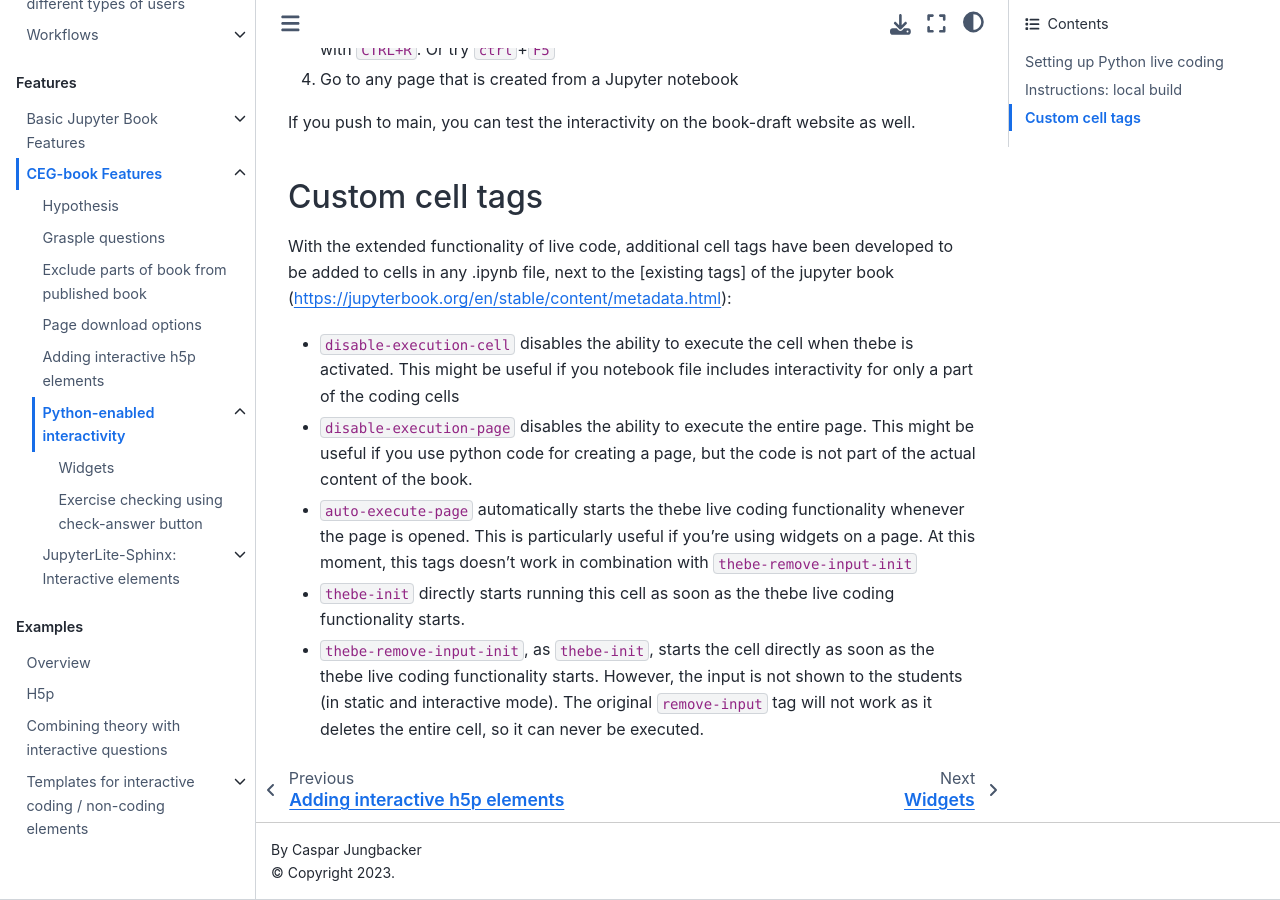
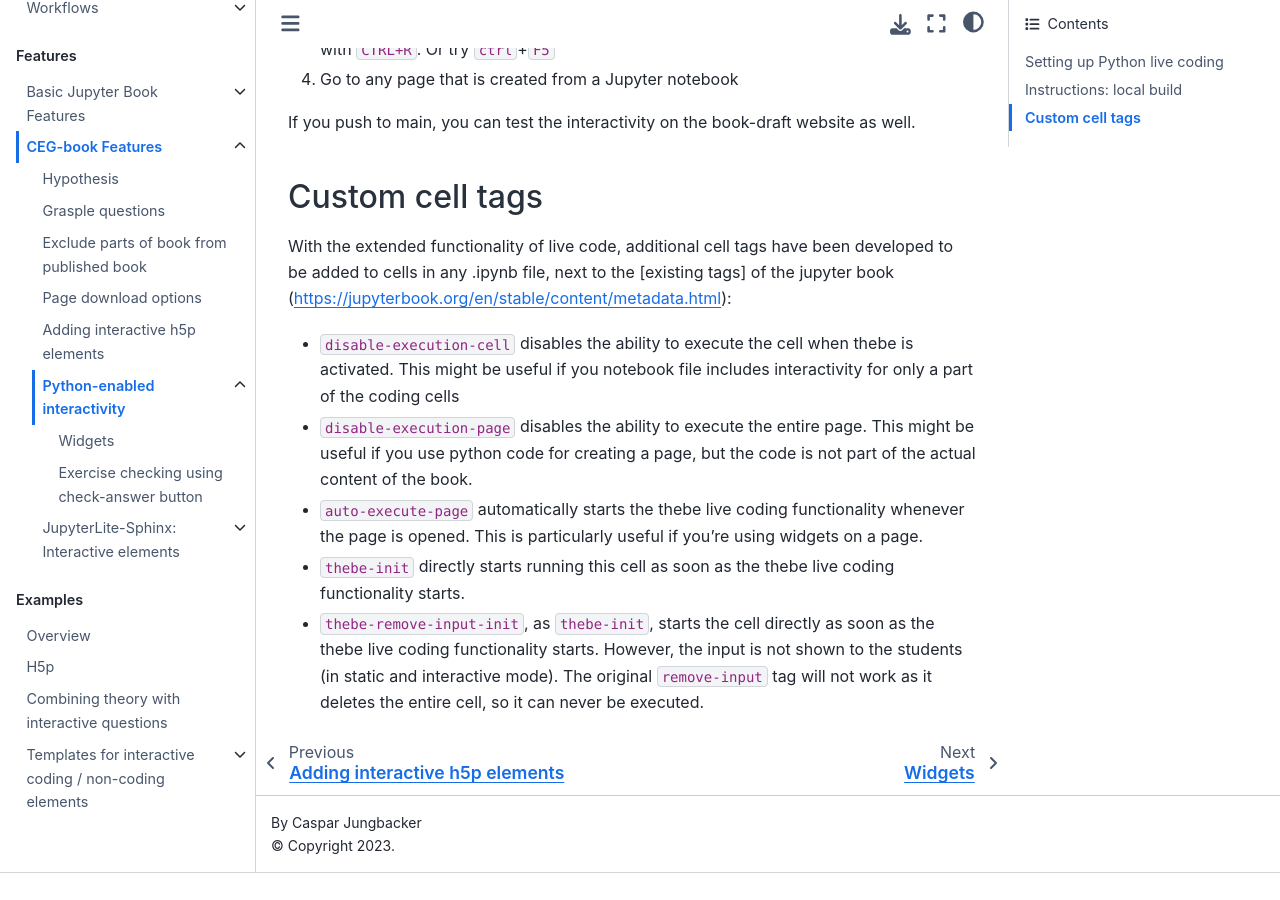
Before and after one commit to TeachBooks/mirror_teachbook_manual, a Jupyter Book: the page built from book/features/live_code.md, in a window 1280 px wide and 900 px high, scrolled down 1452 px. Built offline with Jupyter Book 1.0.4 settings and Sphinx 7.4.7 and the Sphinx Book theme 1.1.4, drawn with Linux system fonts in a browser that asks for light colours; pages that are not in the unit, such as notebooks, are missing from menus; comment, search, counter and statistics services are not loaded; after the commit the page ends 2325 px from its top, so only the background shows below that.

Commit message:
Update live_code.md

```diff
--- a/book/features/live_code.md
+++ b/book/features/live_code.md
@@ -42,6 +42,6 @@ If you push to main, you can test the interactivity on the book-draft website as
 With the extended functionality of live code, additional cell tags have been developed to be added to cells in any .ipynb file, next to the [existing tags] of the jupyter book (https://jupyterbook.org/en/stable/content/metadata.html):
 - `disable-execution-cell` disables the ability to execute the cell when thebe is activated. This might be useful if you notebook file includes interactivity for only a part of the coding cells
 - `disable-execution-page` disables the ability to execute the entire page. This might be useful if you use python code for creating a page, but the code is not part of the actual content of the book.
-- `auto-execute-page` automatically starts the thebe live coding functionality whenever the page is opened. This is particularly useful if you're using widgets on a page. At this moment, this tags doesn't work in combination with `thebe-remove-input-init`
+- `auto-execute-page` automatically starts the thebe live coding functionality whenever the page is opened. This is particularly useful if you're using widgets on a page.
 - `thebe-init` directly starts running this cell as soon as the thebe live coding functionality starts.
 - `thebe-remove-input-init`, as `thebe-init`, starts the cell directly as soon as the thebe live coding functionality starts. However, the input is not shown to the students (in static and interactive mode). The original `remove-input` tag will not work as it deletes the entire cell, so it can never be executed.
```
